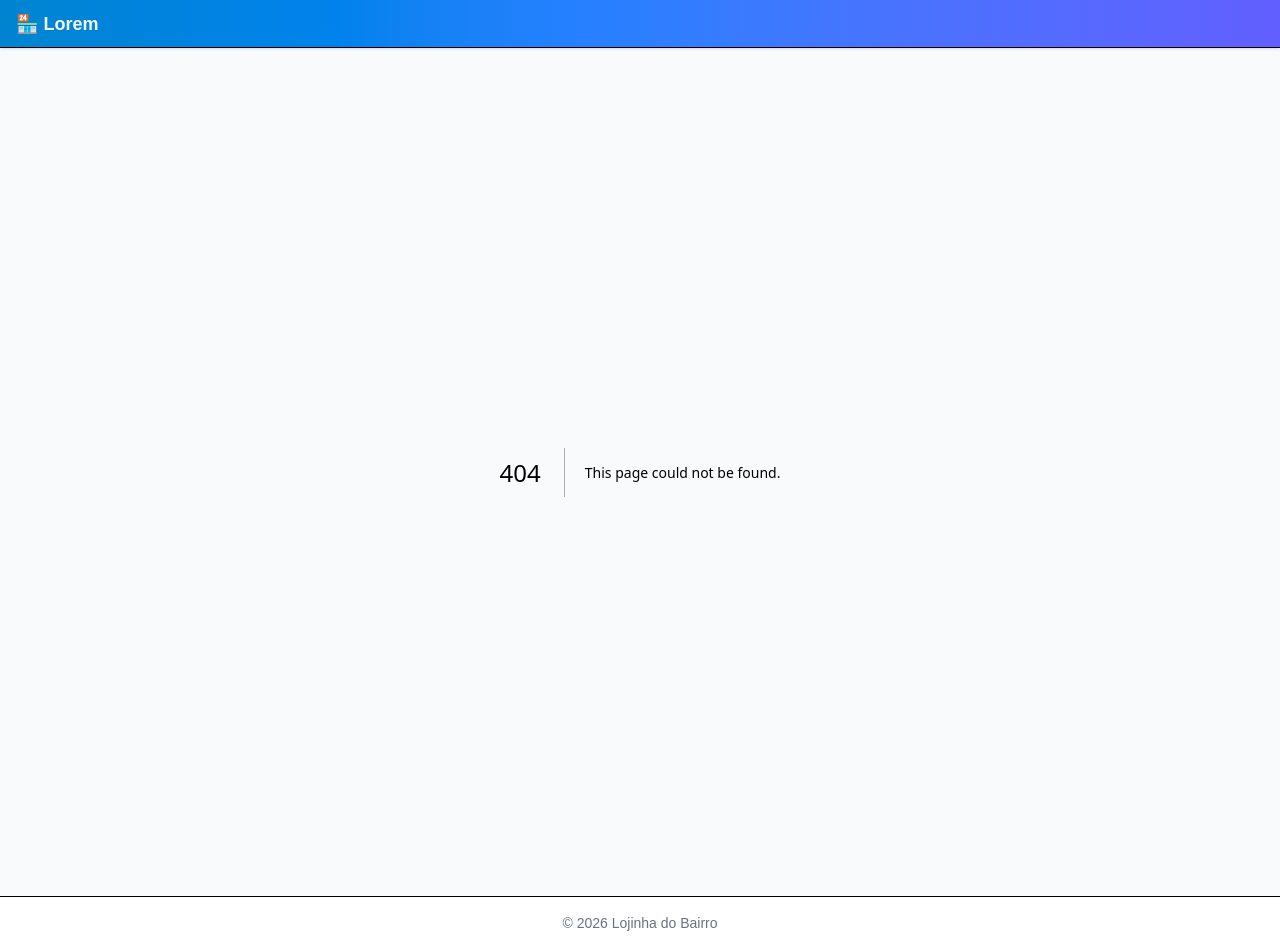
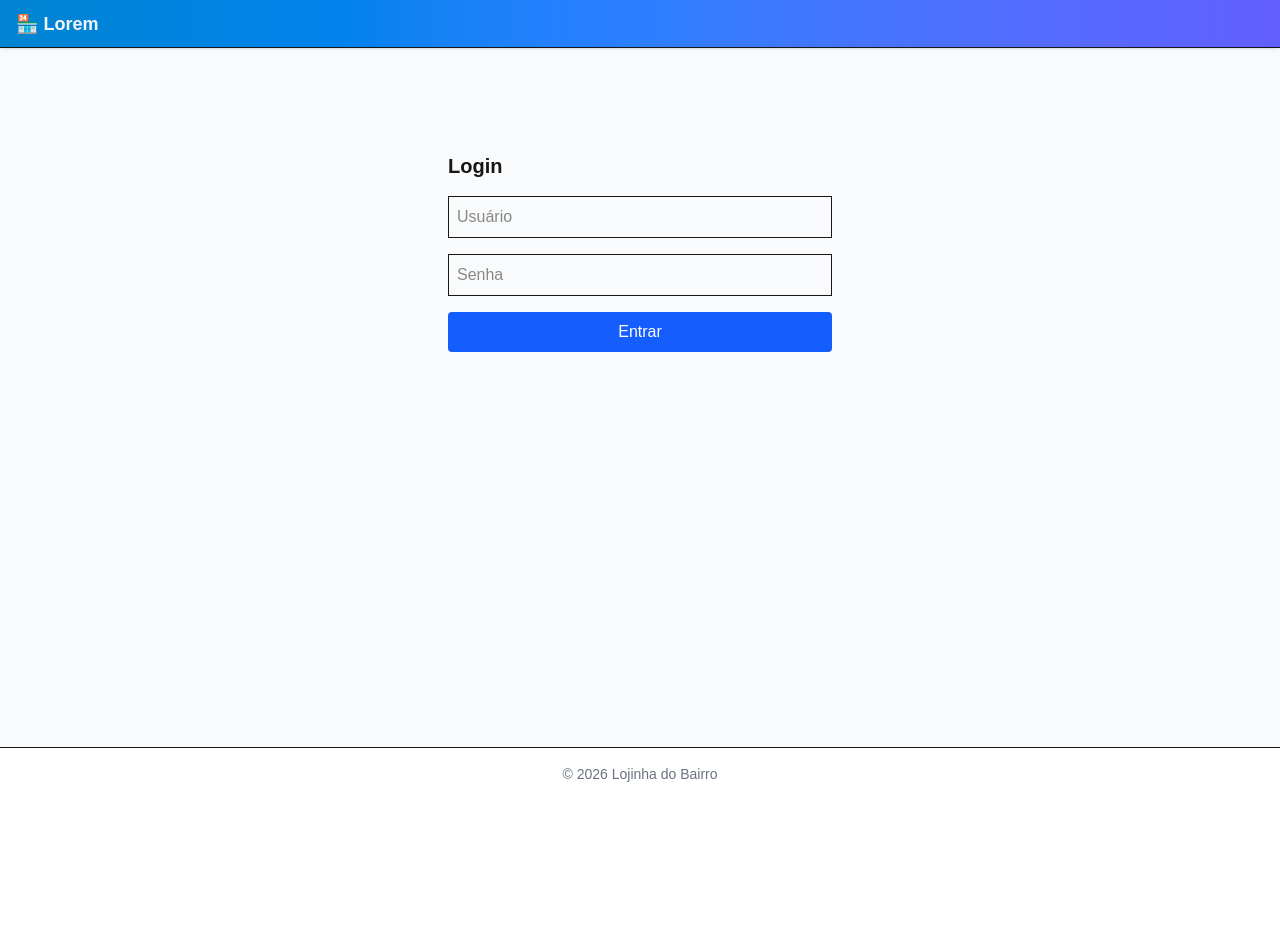
Before and after one commit to marcos-vieira-7/minishopping, a Next.js app: page /login in a window 1280 px wide. Before the commit this address had no page. After the commit the page ends 800 px from the top, so only its background shows below. Built offline with nearby package versions, Linux system fonts and the light colour scheme.

Commit message:
carrinho integrado api

```diff
--- a/app/carrinho/page.tsx
+++ b/app/carrinho/page.tsx
@@ -1,38 +1,45 @@
 "use client";
 import FormField from "@/app/components/FormField/page";
 import SelectField from "../components/SelectField/SelectField";
-import { useState } from "react";
+import { useState, useEffect } from "react";
 import { randomUUID } from "crypto";
+import { apiFetch } from "@/lib/api";
 
 type Produto = {
     id: string;
     nome: string;
-    preco: number;
+    preco: string|number;
 };
 
 export default function Carrinho() {
 
     //produtos (viriam da API)
-    const produtos: Produto[] = [
-        {id: "1", nome: "Paçoca", preco: 2.5},
-        {id: "2", nome: "Chips", preco: 5.0},
-        {id: "3", nome: "Pipa", preco: 3.9},
-    ];
-
+    const [produtos, setProdutos] = useState<Produto[]>([]);
     const [carrinho, setCarrinho] = useState<any>([]);
     const [item, setItem] = useState({
         produtoId: "",
         quantidade: 1,
-        precoUnitario: 0,
+        preco: 0,
         nomeProduto: ""
     });
+    const total = item.preco * item.quantidade; //calulo do total do item pedido
+
+
+    useEffect(() => {
+        async function carregarProdutos() {
+            const res = await apiFetch("http://localhost:8000/api/produtos/");
+            const data = await res.json();
+            setProdutos(data);
+            console.log("PROD?", data);
+        }
+        carregarProdutos();
+    }, []);
 
     function handleSubmit(e: React.FormEvent) {
         e.preventDefault();
         console.log(carrinho);
     }
 
-    const total = item.precoUnitario * item.quantidade; //calulo do total do item pedido
 
     function handleChange(e: React.ChangeEvent<HTMLInputElement | HTMLSelectElement>) {
         const { name, value} = e.target;
@@ -42,14 +49,16 @@ export default function Carrinho() {
             item.quantidade = 1; //trocou produto, conserta qtd.
 
             const produtoSelecionado = produtos.find(
-                (p) => p.id === value
+                (p) => String(p.id) === value
             );
             setItem((prev:any) => ({
                 ...prev,
                 produtoId: value,
-                precoUnitario: produtoSelecionado ? produtoSelecionado.preco: 0,
+                preco: produtoSelecionado ? produtoSelecionado.preco: 0,
                 nomeProduto: produtoSelecionado?.nome,
             }));
+
+            console.log("PRODUT???",produtoSelecionado?.preco,);
 
             return;
         }
@@ -82,7 +91,7 @@ export default function Carrinho() {
     }
 
     const totalCarrinho = carrinho.reduce((acc:any, item:any) => {
-        return acc + item.precoUnitario * item.quantidade;
+        return acc + item.preco * item.quantidade;
     }, 0);
 
 
@@ -115,6 +124,7 @@ export default function Carrinho() {
             {/* Formulário */}
             <div className="rounded-xl bg-white p-6 shadow-sm ring-1 ring-gray-200">
             <form className="space-y-4" onSubmit={handleSubmit}>
+
             <SelectField
                 label="Produto"
                 name="produtoId"
@@ -129,11 +139,11 @@ export default function Carrinho() {
 
             <div className="flex flex-col gap-1">
                 <label
-                    htmlFor="precoUnitario"
+                    htmlFor="preco"
                     className="text-sm font-medium text-gray-700">
                     Preço Unitário
                 </label>
-                <input name="precoUnitario" disabled value={formatarReal(item.precoUnitario)}
+                <input name="preco" disabled value={formatarReal(item.preco)}
                     className="bg-gray-100 text-gray-500 font-medium rounded-sm p-1"/>
             </div>
 
@@ -185,7 +195,7 @@ export default function Carrinho() {
                         </span>
 
                         <strong>
-                            {formatarReal((item.precoUnitario * item.quantidade).toFixed(2))}
+                            {formatarReal((item.preco * item.quantidade).toFixed(2))}
                         </strong>
 
                         <button
--- /dev/null
+++ b/app/login/page.tsx
@@ -0,0 +1,73 @@
+"use client";
+
+import { useState } from "react";
+import { useRouter } from "next/navigation";
+
+export default function LoginPage() {
+
+  const router = useRouter();
+  const [username, setUsername] = useState("");
+  const [password, setPassword] = useState("");
+  const [loading, setLoading] = useState(false);
+  const [error, setError] = useState("");
+
+
+  async function handleLogin() {
+    setError("");
+    setLoading(true);
+
+    const res = await fetch("http://localhost:8000/api/token/", {//TODO: url
+      method: "POST",
+      headers: { "Content-Type": "application/json"},
+      body: JSON.stringify({ username, password }),
+    });
+
+    if (!res.ok) {
+      setError("Usuário ou senha inválidos");
+      setLoading(false);
+      return;
+    }
+
+    const data = await res.json();
+    setLoading(false);
+
+    // salvar token
+    localStorage.setItem("accessToken", data.access);
+    localStorage.setItem("refreshToken", data.refresh);
+
+    // redirecionar
+    window.location.href = "/produto/ProdutoForm";
+  }
+
+
+  return (
+    <div className="max-w-sm mx-auto mt-20 space-y-4">
+      <h1 className="text-xl font-semibold">Login</h1>
+
+      <input
+        placeholder="Usuário"
+        value={username}
+        onChange={(e) => setUsername(e.target.value)}
+        className="border p-2 w-full"
+      />
+
+      <input
+        placeholder="Senha"
+        type="password"
+        value={password}
+        onChange={(e) => setPassword(e.target.value)}
+        className="border p-2 w-full"
+      />
+
+      {error && <p className="mb-2 text-sm text-red-500">{error}</p>}
+
+      <button
+        onClick={handleLogin}
+        disabled={loading}
+        className="bg-blue-600 text-white w-full p-2 rounded"
+      >
+        {loading ? "Entrando..." : "Entrar"}
+      </button>
+    </div>
+  );
+}
--- a/app/produto/ProdutoForm/page.tsx
+++ b/app/produto/ProdutoForm/page.tsx
@@ -3,9 +3,10 @@ import FormField from "@/app/components/FormField/page";
 import { useRouter } from "next/navigation";
 import { useState, useRef } from "react";
 import Toast from "@/app/components/Toast/page";
+import { apiFetch } from "@/lib/api";
 
+// const TOKEN = localStorage.getItem("token");
 
-const TOKEN = "eyJhbGciOiJIUzI1NiIsInR5cCI6IkpXVCJ9.eyJ0b2tlbl90eXBlIjoiYWNjZXNzIiwiZXhwIjoxNzY4NTkwMTM4LCJpYXQiOjE3Njg1ODgzMzgsImp0aSI6IjlhMDMxY2Y4NzJjZTQ1Nzg5MDk0MzAyNDkyZDU5YTI3IiwidXNlcl9pZCI6IjEifQ.bme5guIQch11YzsmswgnvxoYIYgkm-UGkS4OIRz8_UA"
 
 export default function ProdutoForm() {
 
@@ -63,12 +64,12 @@ export default function ProdutoForm() {
 
   async function salvarProduto() {
     console.log("ss",`${process.env.NEXT_PUBLIC_API_URL}/api/produtos/`);
-    const res = await fetch(`${process.env.NEXT_PUBLIC_API_URL}/api/produtos/`, {
+    const res = await apiFetch(`${process.env.NEXT_PUBLIC_API_URL}/api/produtos/`, {
       method: "POST",
-      headers: {
-        "Content-Type": "application/json",
-        Authorization: `Bearer ${TOKEN}`, // se usar JWT
-      },
+      // headers: {
+      //   "Content-Type": "application/json",
+      //   Authorization: `Bearer ${TOKEN}`, // se usar JWT
+      // },
       body: JSON.stringify({
         nome: form.nome,
         preco: form.preco,
--- /dev/null
+++ b/lib/api.ts
@@ -0,0 +1,18 @@
+
+export async function apiFetch(
+  url: string,
+  options: RequestInit = {}
+) {
+  const token = localStorage.getItem("accessToken");
+
+  const headers = {
+    "Content-Type": "application/json",
+    ...(token && { Authorization: `Bearer ${token}` }),
+    ...options.headers,
+  };
+
+  return fetch(url, {
+    ...options,
+    headers,
+  });
+}
```
